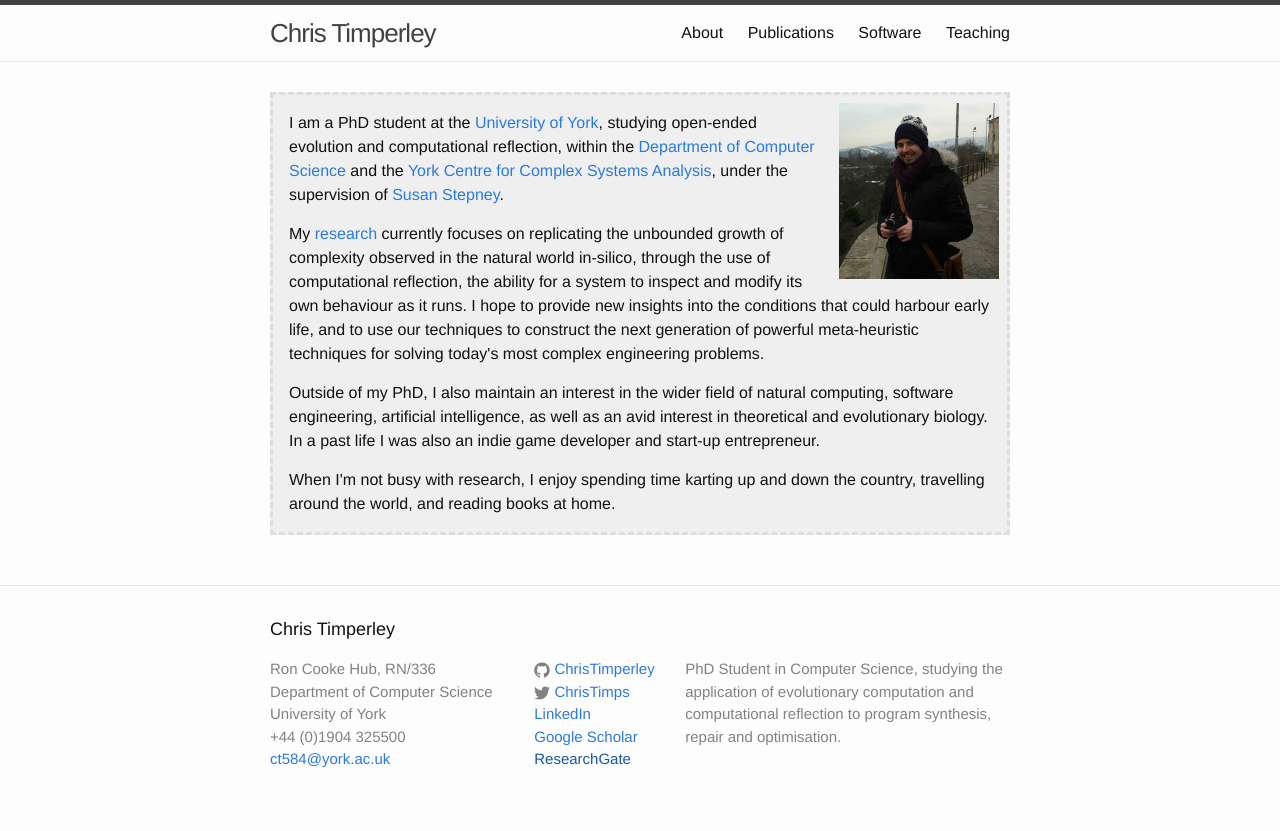
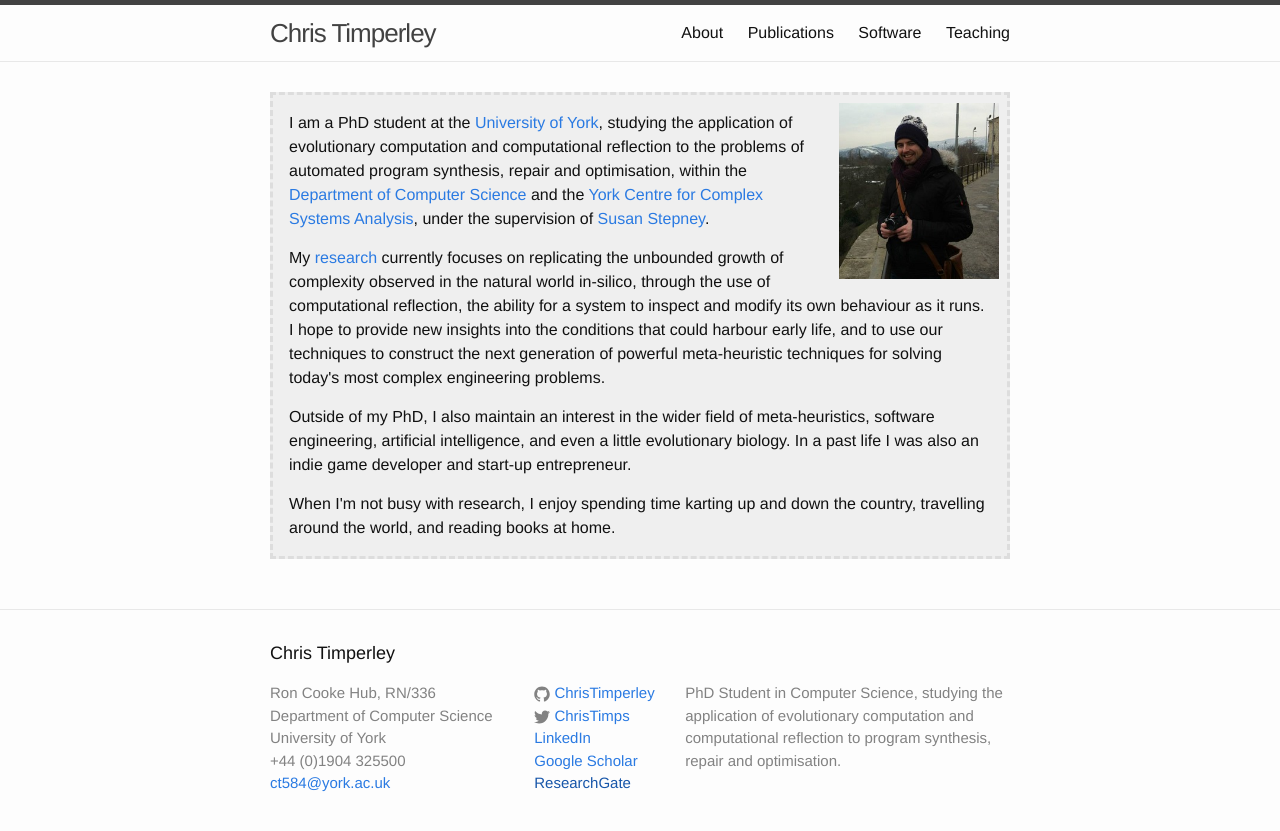
Before and after one commit to ChrisTimperley/ChrisTimperley.github.io, a Jekyll site: the page built from index.html, in a window 1280 px wide. Shown: the top 831 px of the page. Built offline with Jekyll 4.4.1, drawn with Linux system fonts in a browser that asks for light colours.

Commit message:
Updated more of homepage.

```diff
--- a/index.html
+++ b/index.html
@@ -6,7 +6,10 @@ layout: default
     <image src="/images/profile.jpg" style="margin-left: 16px; width:160px; float: right"/>
     <div style='padding: 8px;'>
       <p>I am a PhD student at the <a href="http://www.york.ac.uk">University of York</a>,
-      studying open-ended evolution and computational reflection,
+
+      studying the application of evolutionary computation and computational
+      reflection to the problems of automated program synthesis, repair and
+      optimisation,
       within the <a href="http://www.cs.york.ac.uk">Department of Computer Science</a> and the
       <a href="http://www.york.ac.uk/yccsa/">York Centre for Complex Systems Analysis</a>,
       under the supervision of <a href="http://www-users.cs.york.ac.uk/susan/">Susan Stepney</a>.</p>
@@ -20,9 +23,10 @@ layout: default
       </p>
 
       <p>
-        Outside of my PhD, I also maintain an interest in the wider field of natural computing, software engineering,
-        artificial intelligence, as well as an avid interest in theoretical and evolutionary biology. In a past life
-        I was also an indie game developer and start-up entrepreneur.
+        Outside of my PhD, I also maintain an interest in the wider field of
+        meta-heuristics, software engineering, artificial intelligence, and even
+        a little evolutionary biology.
+        In a past life I was also an indie game developer and start-up entrepreneur.
       </p>
 
       <p style='margin-bottom: 0'>
```
